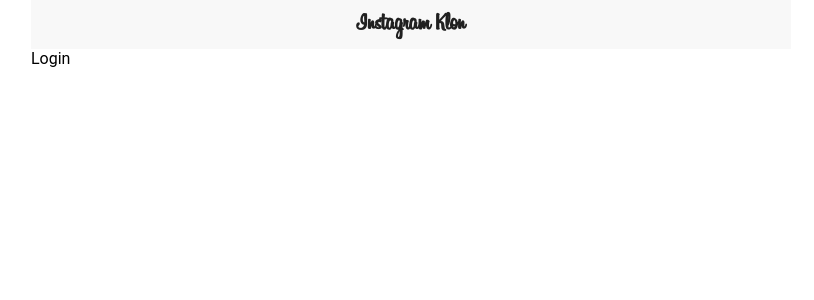
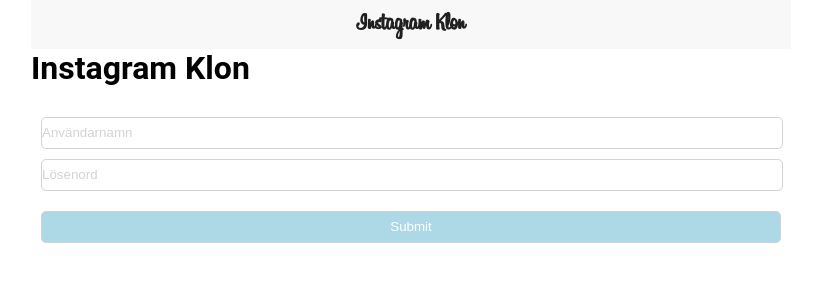
Before and after one commit to eleonorbergqvist/instagram-klon, a React (Create React App) app: page /login in a window 1280 px wide. Shown: the top 300 px of the page, without its empty margins (229-1043 px from the left). Built offline with nearby package versions, Linux system fonts and the light colour scheme.

Commit message:
Add some login and register components

```diff
--- a/src/components/LoginHeader.js
+++ b/src/components/LoginHeader.js
@@ -0,0 +1,11 @@
+import React, { Component } from 'react';
+
+const LoginHeader = (props) => {
+  return (
+    <header className="LoginHeader">
+      <h1 className="LoginHeader__Title">Instagram Klon</h1>
+    </header>
+  )
+}
+
+export default LoginHeader;
--- /dev/null
+++ b/src/components/LoginInput.css
@@ -0,0 +1,32 @@
+.LoginInput {
+    padding: 10px;
+    margin-top: 20px;
+}
+
+.LoginInput__Field {
+    display: block;
+    width: 100%;
+    line-height: 30px;
+    margin-bottom: 10px;
+    border: 1px solid lightgrey;
+    border-radius: 5px;
+
+
+}
+
+.LoginInput__Submit {
+    margin-top: 20px;
+    display: block;
+    width: 100%;
+    border: none;
+    line-height: 30px;
+    background-color: lightblue;
+    color: white;
+    border: 1px solid lightgrey;
+    border-radius: 5px;
+
+}
+
+::placeholder {
+    color: lightgrey;
+}
--- a/src/components/LoginInput.js
+++ b/src/components/LoginInput.js
@@ -0,0 +1,18 @@
+import React, { Component } from 'react';
+import "./LoginInput.css";
+
+const LoginInput = (props) => {
+  return (
+    <div className="LoginInput">
+      <form>
+        <label for="LoginInput__FieldUser"></label>
+        <label for="LoginInput__FieldPassword"></label>
+        <input className="LoginInput__Field" id="LoginInput__FieldUserName" type="text" name="name" placeholder="Användarnamn" />
+        <input className="LoginInput__Field" id="LoginInput__FieldPassword" type="text" name="password" placeholder="Lösenord" />
+        <input className="LoginInput__Submit" type="submit" value="Submit" />
+      </form>
+    </div>
+  )
+}
+
+export default LoginInput;
--- /dev/null
+++ b/src/components/RegisterInput.css
@@ -0,0 +1,30 @@
+.RegisterInput {
+    padding: 10px;
+    margin-top: 20px;
+}
+
+.RegisterInput__Field {
+    display: block;
+    width: 100%;
+    line-height: 30px;
+    margin-bottom: 10px;
+    border: 1px solid lightgrey;
+    border-radius: 5px;
+}
+
+.RegisterInput__Submit {
+    margin-top: 20px;
+    display: block;
+    width: 100%;
+    border: none;
+    line-height: 30px;
+    background-color: purple;
+    color: white;
+    border: 1px solid lightgrey;
+    border-radius: 5px;
+
+}
+
+.RegisterInput__Field::placeholder {
+    color: lightgrey;
+}
--- a/src/components/RegisterInput.js
+++ b/src/components/RegisterInput.js
@@ -0,0 +1,18 @@
+import React, { Component } from 'react';
+import "./RegisterInput.css";
+
+const LoginInput = (props) => {
+  return (
+    <div className="RegisterInput">
+      <form>
+        <label for="RegisterInput__FieldUser"></label>
+        <label for="RegisterInput__FieldPassword"></label>
+        <input className="RegisterInput__Field" id="RegisterInput__FieldUserName" type="text" name="name" placeholder="Användarnamn" />
+        <input className="RegisterInput__Field" id="RegisterInput__FieldPassword" type="text" name="password" placeholder="Lösenord" />
+        <input className="RegisterInput__Submit" type="submit" value="Register" />
+      </form>
+    </div>
+  )
+}
+
+export default LoginInput;
--- a/src/containers/Login.js
+++ b/src/containers/Login.js
@@ -1,13 +1,21 @@
 import React, { Component } from 'react';
+import LoginHeader from "../components/LoginHeader";
+import LoginInput from "../components/LoginInput";
+
 
 class Login extends Component {
   render() {
     return (
       <div>
-        Login
+        <LoginHeader />
+        <LoginInput />
       </div>
     );
   }
 }
 
+class LoginHandler extends Component {
+
+}
+
 export default Login;
--- a/src/containers/Register.js
+++ b/src/containers/Register.js
@@ -1,13 +1,15 @@
 import React, { Component } from 'react';
+import RegisterInput from "../components/RegisterInput";
 
 class Register extends Component {
   render() {
     return (
       <div>
-        Register
+        <RegisterInput />
       </div>
-    );
+    )
   }
 }
 
+
 export default Register;
```
